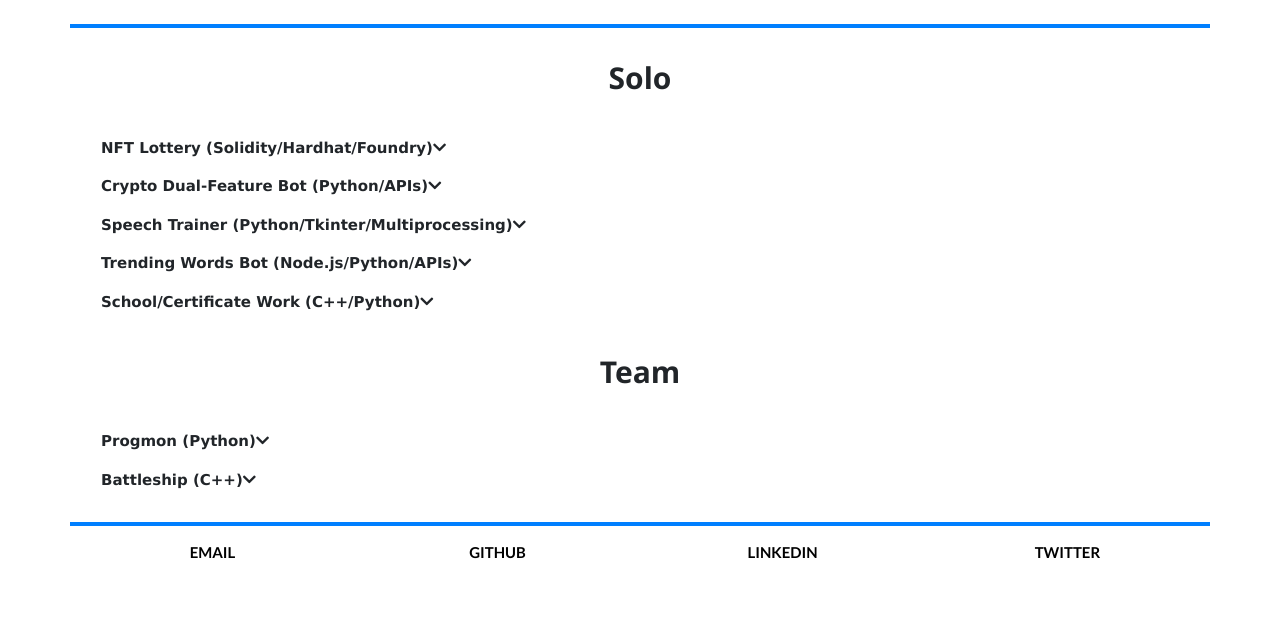
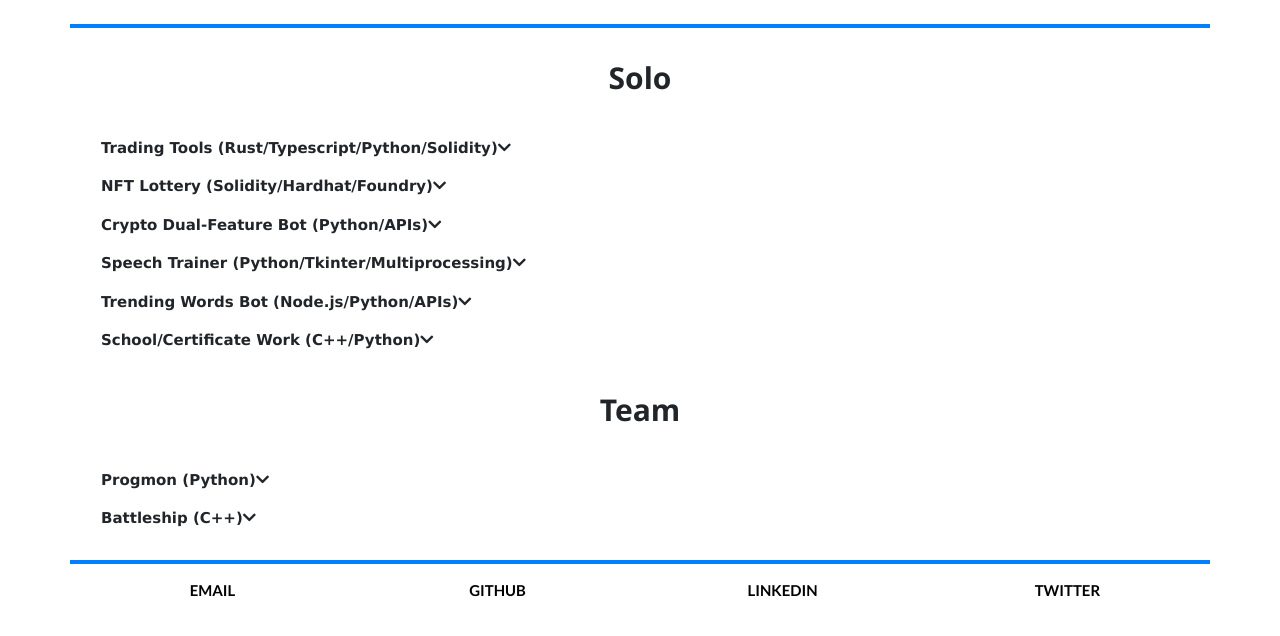
Before and after one commit to beauhodes/beauhodes.github.io, a Jekyll site: the page built from projects/index.html, in a window 1280 px wide, cut to the strip 86-722 px from the top of the page. Built offline with Jekyll 4.4.1, drawn with Linux system fonts in a browser that asks for light colours; nearby versions of some CDN libraries.

Commit message:
Update index.html

```diff
--- a/projects/index.html
+++ b/projects/index.html
@@ -7,31 +7,43 @@ title: Projects
 	<h2 style="font-weight: bold; text-align: center;">Solo</h2>
 	<br>
 
-	<button onclick="dropText('p1')" class="w3-button w3-block w3-left-align" style="font-weight: bold;">NFT Lottery (Solidity/Hardhat/Foundry)<i class="fas fa-chevron-down"></i></button>
+	<button onclick="dropText('p1')" class="w3-button w3-block w3-left-align" style="font-weight: bold;">Trading Tools (Rust/Typescript/Python/Solidity)<i class="fas fa-chevron-down"></i></button>
+	<div id="p1" class="w3-container w3-hide">
+  		<p>Variety of trading-related tools including:</p>
+		<ul>
+			<li>News trading terminal featuring low-latency news scraping and order placement, position management, charts, etc. using a React frontend and Rust backend</li>
+			<li>Trading/MEV-related smart contracts; well over $1m in volume transacted through these</li>
+			<li>Automated breakout strategy featuring automated position management and support for multiple exchanges</li>
+			<li>Cli tools for quick cex/dex/friendtech trading</li>
+			<li>Scripts for calculating arbitrage opportunities on long-tail markets, sniping new assets, alerts for specific transactions or similar data, alerts for rebalancing hedges, etc. Specific to trade opportunities</li>
+		</ul>
+	</div>
+
+	<button onclick="dropText('p2')" class="w3-button w3-block w3-left-align" style="font-weight: bold;">NFT Lottery (Solidity/Hardhat/Foundry)<i class="fas fa-chevron-down"></i></button>
 	<div id="p1" class="w3-container w3-hide">
   		<p>*Will be updating repo soon* Solidity implementation + tests (Hardhat & Foundry) for an NFT lottery. Sellers can deposit NFTs and specify sale parameters, and users can deposit ERC-20 tokens to enter for a chance to win the NFT at the end of the sale period - measures are taken to avoid getting funds or NFTs locked in the contract. Not used in production for legal reasons and currently not gas-optimized.</p>
 		<a href="https://github.com/beauhodes/example-nft-lottery" target="_blank" rel="noopener noreferrer" class="projLink">Github</a>
 	</div>
 
-	<button onclick="dropText('p3')" class="w3-button w3-block w3-left-align" style="font-weight: bold;">Crypto Dual-Feature Bot (Python/APIs)<i class="fas fa-chevron-down"></i></button>
+	<button onclick="dropText('p4')" class="w3-button w3-block w3-left-align" style="font-weight: bold;">Crypto Dual-Feature Bot (Python/APIs)<i class="fas fa-chevron-down"></i></button>
 	<div id="p3" class="w3-container w3-hide">
   		<p>Scans for volume spikes on specific tokens (exchange/tickers can be edited in the code), as well as scans for specific Twitter users following new accounts. Allows you to direct your attention towards large market moves without monitoring multiple charts constantly, and the Twitter feature can be useful in finding new projects early. Currently being improved; the "to do list" is specified in the repo's readme.</p>
 		<a href="https://github.com/beauhodes/crypto-volume-bot" target="_blank" rel="noopener noreferrer" class="projLink">Github</a>
 	</div>
 
-	<button onclick="dropText('p6')" class="w3-button w3-block w3-left-align" style="font-weight: bold;">Speech Trainer (Python/Tkinter/Multiprocessing)<i class="fas fa-chevron-down"></i></button>
+	<button onclick="dropText('p7')" class="w3-button w3-block w3-left-align" style="font-weight: bold;">Speech Trainer (Python/Tkinter/Multiprocessing)<i class="fas fa-chevron-down"></i></button>
 	<div id="p6" class="w3-container w3-hide">
   		<p>Uses a respiratory sensor and Python to help those who stutter, including myself, work on their fluency using computer visuals. The current version tracks your breathing and helps you know when the proper time is to turn your voice on. Features such as a better interface, voice tracking, and feedback metrics will be added soon.</p>
 		<a href="https://github.com/beauhodes/spTrainer" target="_blank" rel="noopener noreferrer" class="projLink">Github</a>
 	</div>
 
-	<button onclick="dropText('p7')" class="w3-button w3-block w3-left-align" style="font-weight: bold;">Trending Words Bot (Node.js/Python/APIs)<i class="fas fa-chevron-down"></i></button>
+	<button onclick="dropText('p8')" class="w3-button w3-block w3-left-align" style="font-weight: bold;">Trending Words Bot (Node.js/Python/APIs)<i class="fas fa-chevron-down"></i></button>
 	<div id="p7" class="w3-container w3-hide">
   		<p>This bot uses the Google Trends and Twitter APIs to trigger alerts when certain words jump in popularity. My initial intent was to use this to track SPAC activity, but it can be used in a variety of other ways as well. Discord alerts (using a Discord bot) are implemented in the project.</p>
 		<a href="https://github.com/beauhodes/trendBot" target="_blank" rel="noopener noreferrer" class="projLink">Github</a>
 	</div>
 
-	<button onclick="dropText('p8')" class="w3-button w3-block w3-left-align" style="font-weight: bold;">School/Certificate Work (C++/Python)<i class="fas fa-chevron-down"></i></button>
+	<button onclick="dropText('p9')" class="w3-button w3-block w3-left-align" style="font-weight: bold;">School/Certificate Work (C++/Python)<i class="fas fa-chevron-down"></i></button>
 	<div id="p8" class="w3-container w3-hide">
   		<p>This repository contains several labs and projects that I have finished during my time at school. They include things like binary search trees, hash tables, graphs, disjoint sets, clustering, and simple encryption algorithms.</p>
 		<a href="https://github.com/beauhodes/Schoolwork" target="_blank" rel="noopener noreferrer" class="projLink">Github</a>
@@ -41,14 +53,14 @@ title: Projects
 	<h2 style="font-weight: bold; text-align: center">Team</h2>
 	<br>
 
-	<button onclick="dropText('p4')" class="w3-button w3-block w3-left-align" style="font-weight: bold;">Progmon (Python)<i class="fas fa-chevron-down"></i></button>
+	<button onclick="dropText('p5')" class="w3-button w3-block w3-left-align" style="font-weight: bold;">Progmon (Python)<i class="fas fa-chevron-down"></i></button>
 	<div id="p4" class="w3-container w3-hide">
   		<p>Progmon is a player vs computer fighting game created by four classmates and I, using Python and Pygame, for our software engineering class. My responsibilities included game flow design, computer logic, test suite development, and graphic design.</p>
 		<a href="https://github.com/beauhodes/EECS448-Project3" target="_blank" rel="noopener noreferrer" class="projLink">Github</a>
 	</div>
 
 
-	<button onclick="dropText('p5')" class="w3-button w3-block w3-left-align" style="font-weight: bold;">Battleship (C++)<i class="fas fa-chevron-down"></i></button>
+	<button onclick="dropText('p6')" class="w3-button w3-block w3-left-align" style="font-weight: bold;">Battleship (C++)<i class="fas fa-chevron-down"></i></button>
 
 	<div id="p5" class="w3-container w3-hide">
   		<p>Battleship is a player vs player game that works exactly like the classic Battleship board game and runs entirely in the command line. It was created by three classmates and I, using C++, for our software engineering class. I worked on the interface and architecture of the program.</p>
```
